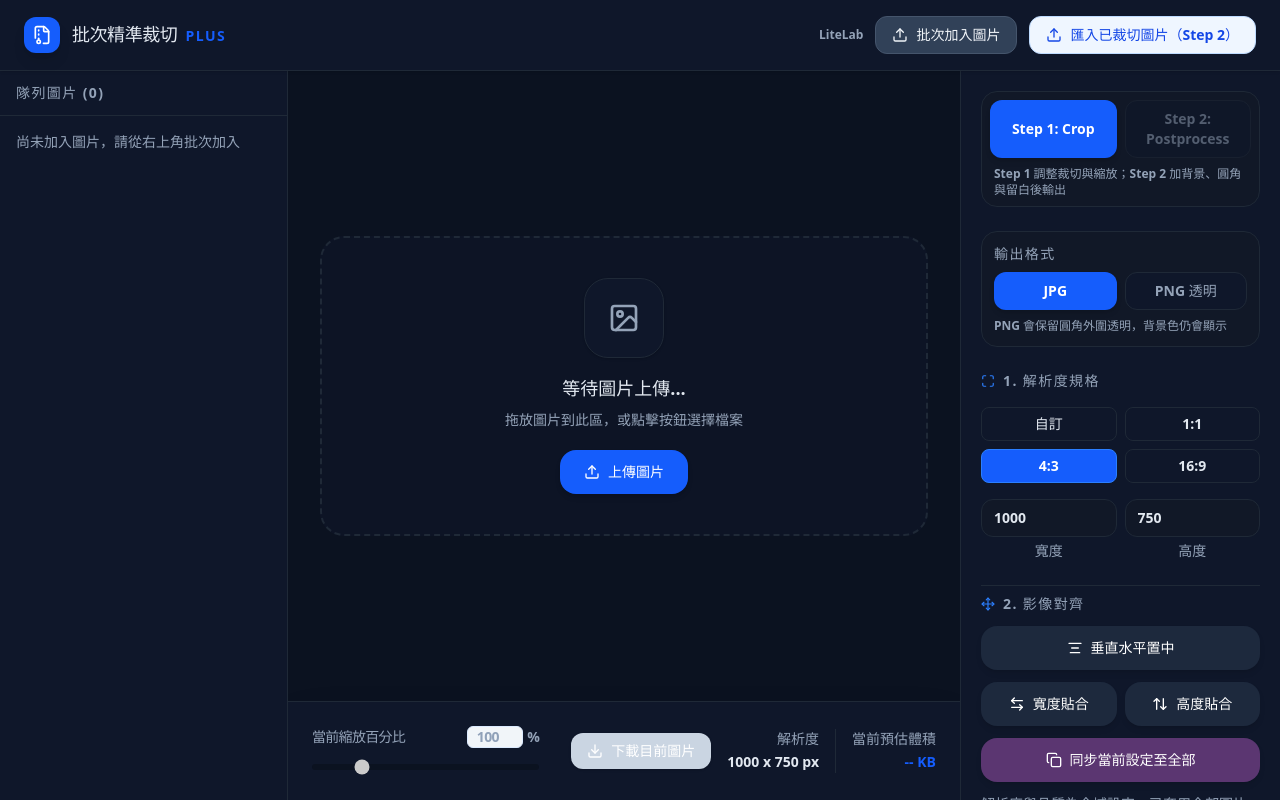
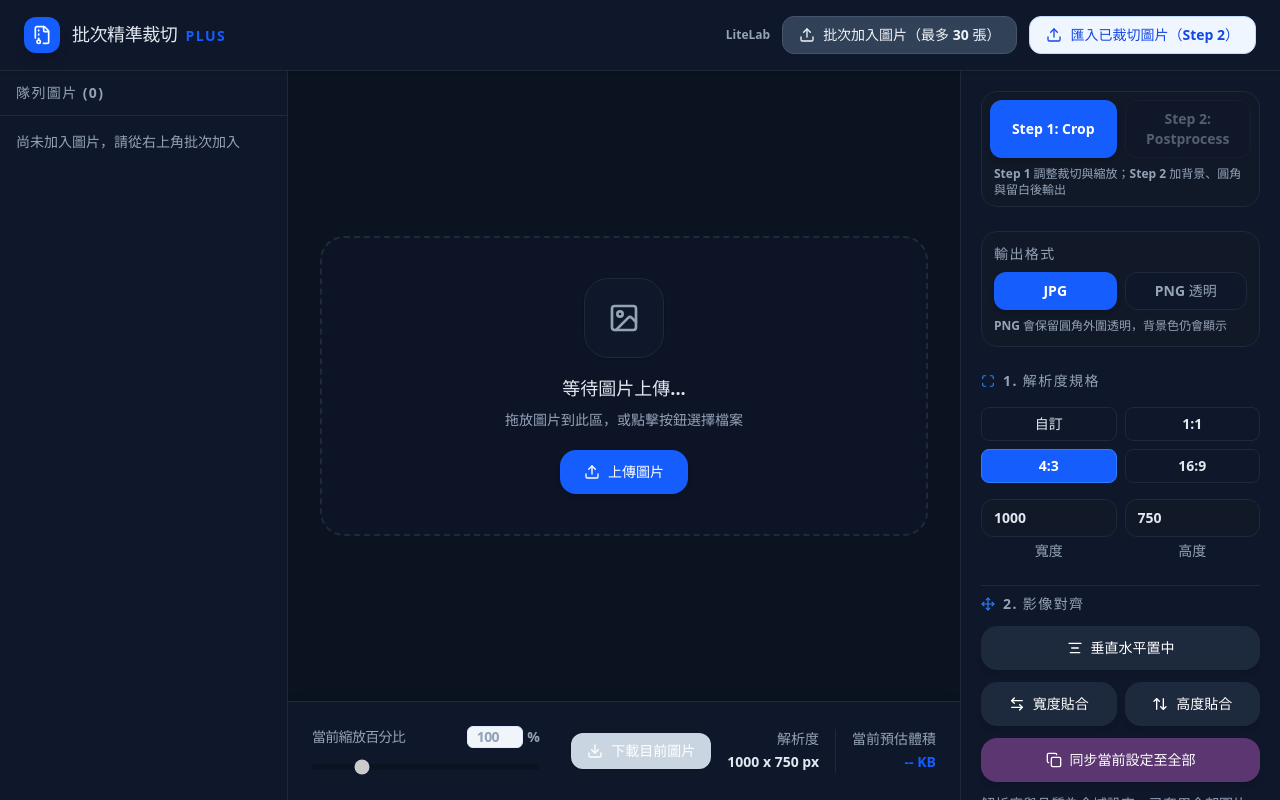
Before and after one commit to france0414/litelab, a React (Vite) app: page /cropper in a window 1280 px wide. Built offline with nearby package versions, Linux system fonts and the light colour scheme.

Commit message:
docs: label batch upload limit

```diff
--- a/src/pages/Cropper.jsx
+++ b/src/pages/Cropper.jsx
@@ -661,7 +661,7 @@ const Cropper = () => {
           </Link>
           <label className="cursor-pointer bg-slate-700 hover:bg-teal-500 hover:text-white hover:border-teal-400 text-slate-100 px-4 py-2 rounded-xl text-sm font-bold transition-all flex items-center gap-2 border border-slate-600">
             <Upload size={16} />
-            批次加入圖片
+            批次加入圖片（最多 30 張）
             <input type="file" className="hidden" accept="image/*" multiple onChange={onFileChange} />
           </label>
           <label className="cursor-pointer bg-blue-50 hover:bg-blue-100 text-blue-700 px-4 py-2 rounded-xl text-sm font-bold transition-all flex items-center gap-2 border border-blue-200">
```
